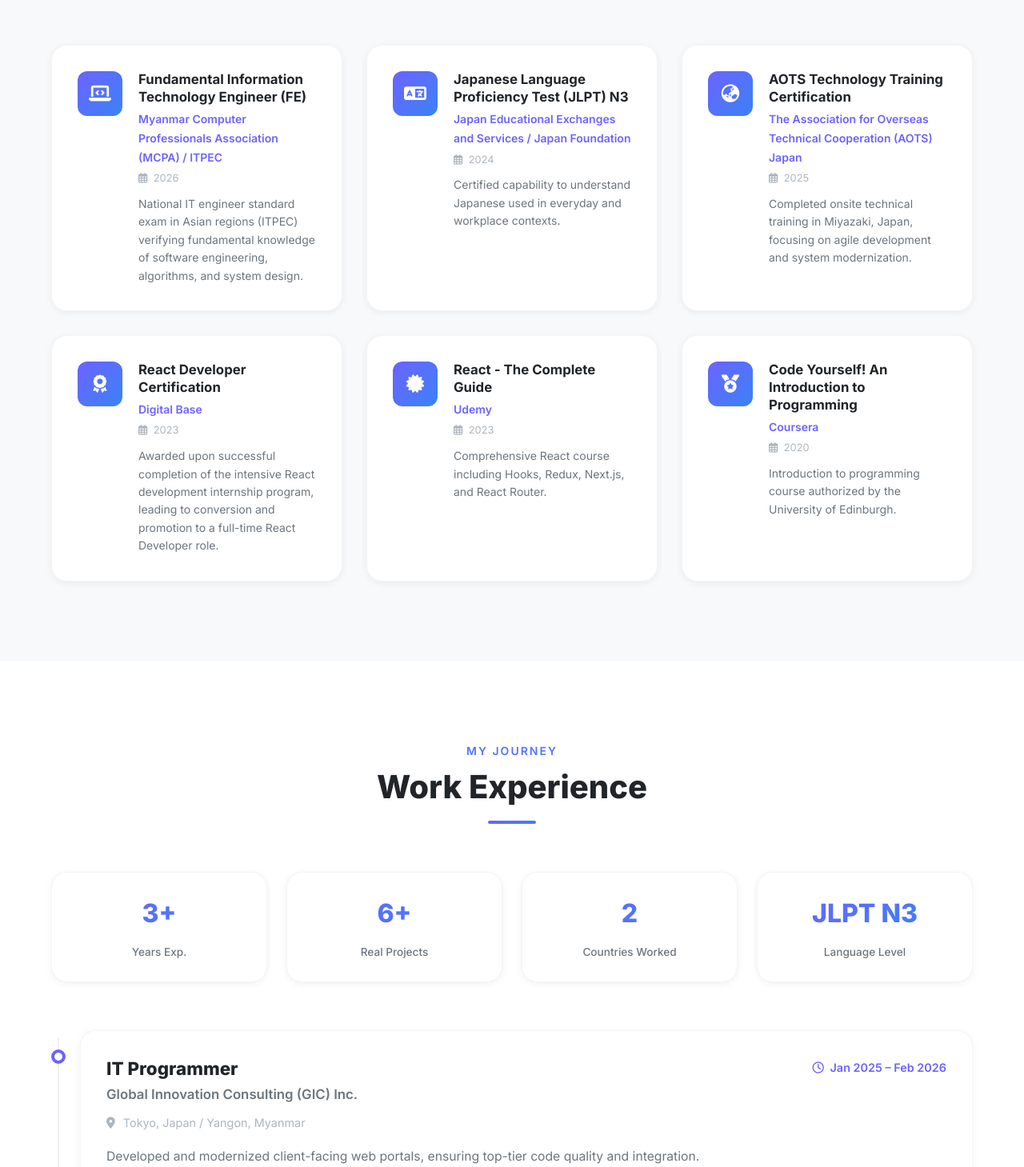
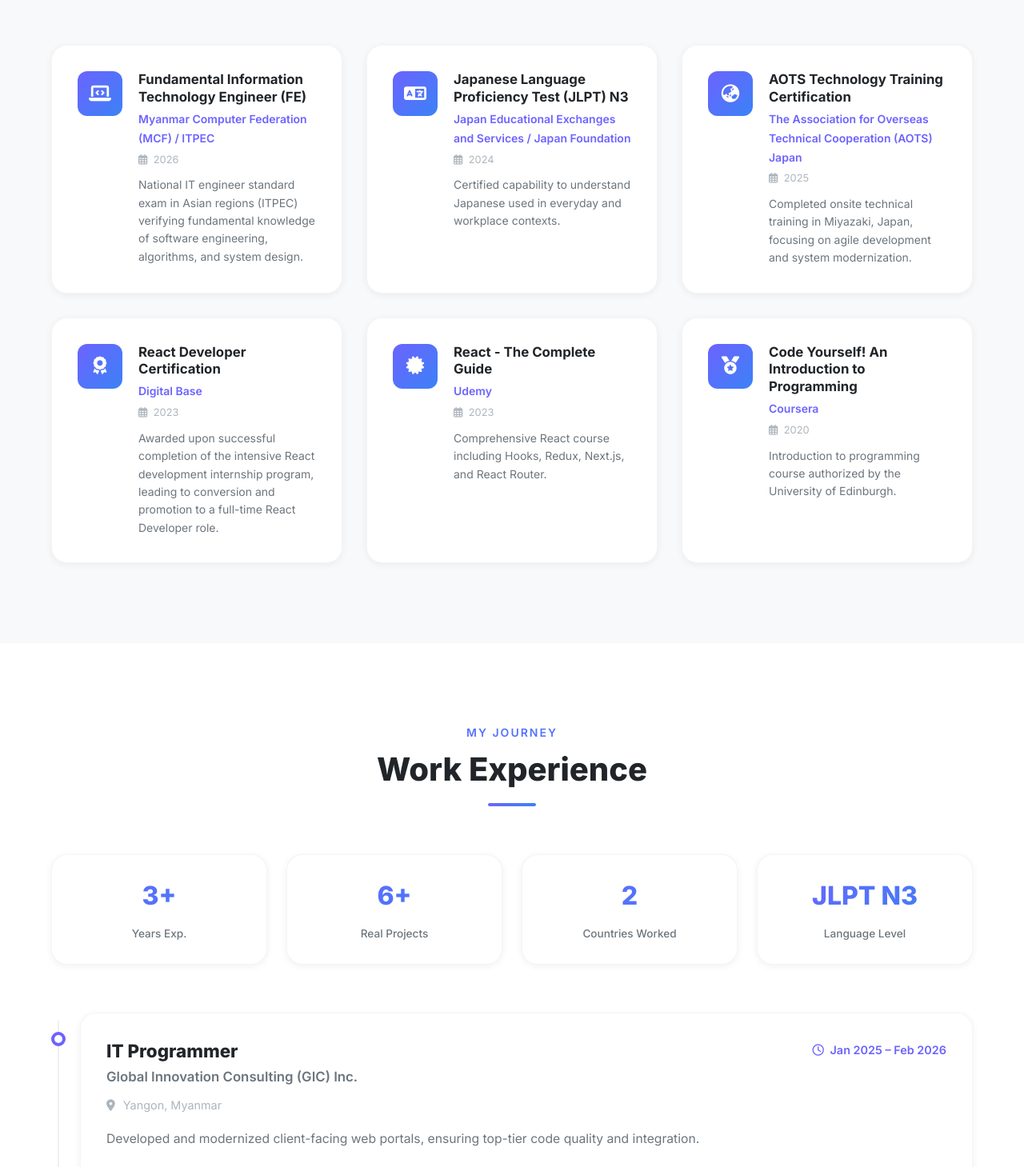
Before and after one commit to ashein-codethedreams/My-Portfolio, a Next.js app: page / in a window 1280 px wide. Shown: the part 3620-5079 px from the top of the page at 80% size. Built offline with nearby package versions, Linux system fonts and the light colour scheme.

Commit message:
some changes

```diff
--- a/components/CodeMockup.jsx
+++ b/components/CodeMockup.jsx
@@ -109,7 +109,7 @@
                                     {'    '}<span className={styles.attr}>"status"</span>: <span className={styles.string}>"Freelance & Studying"</span>,{'\n'}
                                     {'    '}<span className={styles.attr}>"locations"</span>: [<span className={styles.string}>"Yangon"</span>, <span className={styles.string}>"Remote"</span>],{'\n'}
                                     {'    '}<span className={styles.attr}>"milestones"</span>: &#123;{'\n'}
-                                    {'        '}<span className={styles.attr}>"2025-2026"</span>: <span className={styles.string}>"IT Programmer at GIC (Japan/Yangon)"</span>,{'\n'}
+                                    {'        '}<span className={styles.attr}>"2025-2026"</span>: <span className={styles.string}>"IT Programmer at GIC"</span>,{'\n'}
                                     {'        '}<span className={styles.attr}>"2023-2024"</span>: <span className={styles.string}>"Digital Base React Developer"</span>{'\n'}
                                     {'    '}&#125;{'\n'}
                                     &#125;
--- a/data/portfolio.js
+++ b/data/portfolio.js
@@ -161,7 +161,7 @@
         {
             icon: 'fas fa-laptop-code',
             title: 'Fundamental Information Technology Engineer (FE)',
-            issuer: 'Myanmar Computer Professionals Association (MCPA) / ITPEC',
+            issuer: 'Myanmar Computer Federation (MCF) / ITPEC',
             year: '2026',
             description: 'National IT engineer standard exam in Asian regions (ITPEC) verifying fundamental knowledge of software engineering, algorithms, and system design.',
         },
@@ -205,7 +205,7 @@
         {
             icon: 'fas fa-laptop-code',
             title: '基本情報技術者試験 (FE)',
-            issuer: 'ミャンマーコンピュータプロフェッショナル協会 (MCPA) / ITPEC',
+            issuer: 'ミャンマーコンピュータフェデレーション (MCF) / ITPEC',
             year: '2026年',
             description: 'アジア共通統一試験（ITPEC）における、ソフトウェアエンジニアリング、アルゴリズム、システム設計の基礎能力を証明する国家試験。',
         },
@@ -270,7 +270,7 @@
         {
             company: 'Global Innovation Consulting (GIC) Inc.',
             role: 'IT Programmer',
-            location: 'Tokyo, Japan / Yangon, Myanmar',
+            location: 'Yangon, Myanmar',
             period: 'Jan 2025 – Feb 2026',
             description: 'Developed and modernized client-facing web portals, ensuring top-tier code quality and integration.',
             highlights: [
@@ -294,7 +294,7 @@
         {
             company: 'Digital Base IT Company',
             role: 'React Developer',
-            location: 'Yangon, Myanmar',
+            location: 'Mandalay, Myanmar / Yangon, Myanmar',
             period: 'Feb 2023 – Dec 2024',
             description: 'Owned client-side modular architectures and frontend system integrations for high-performance applications.',
             highlights: [
```
